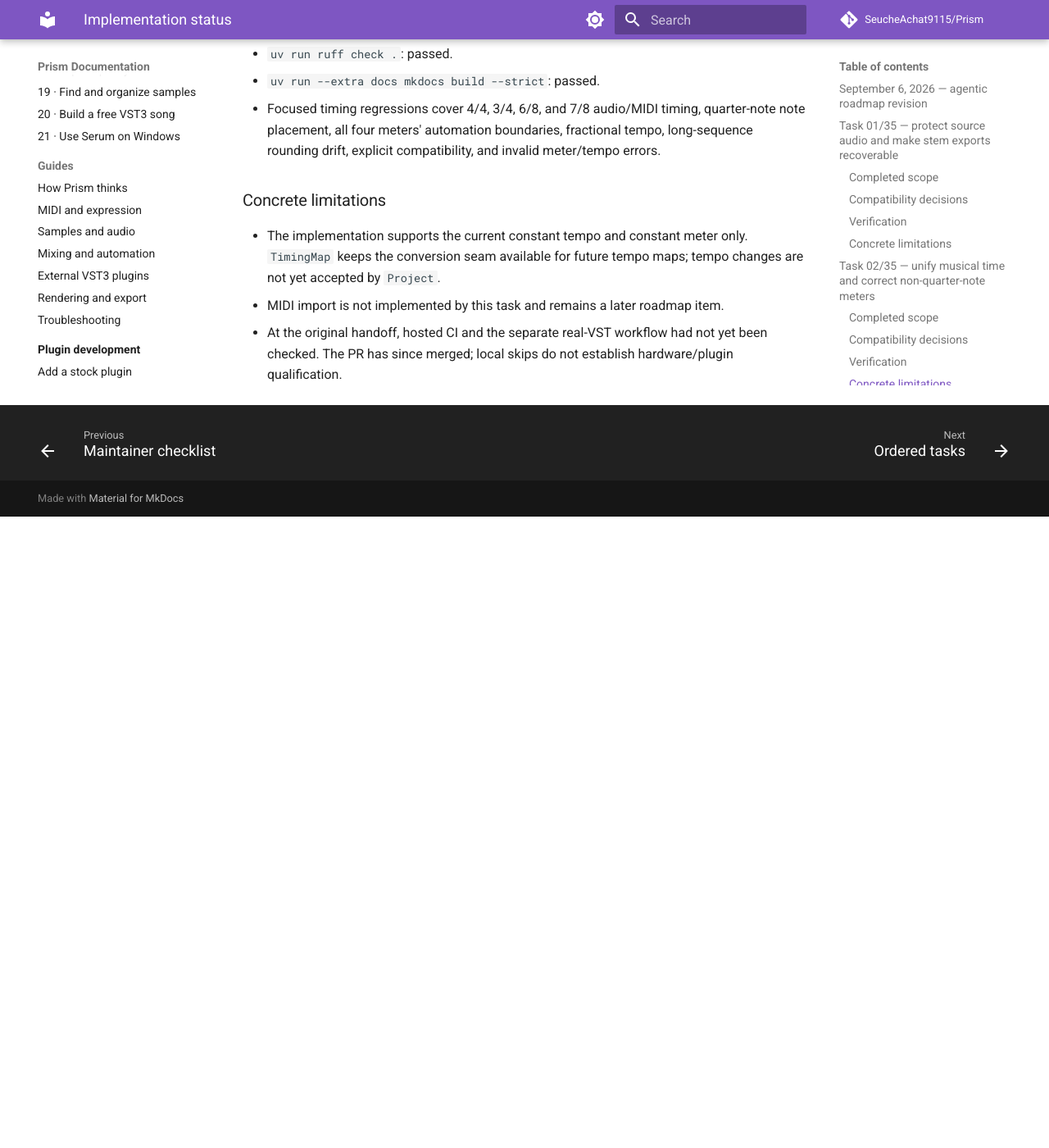
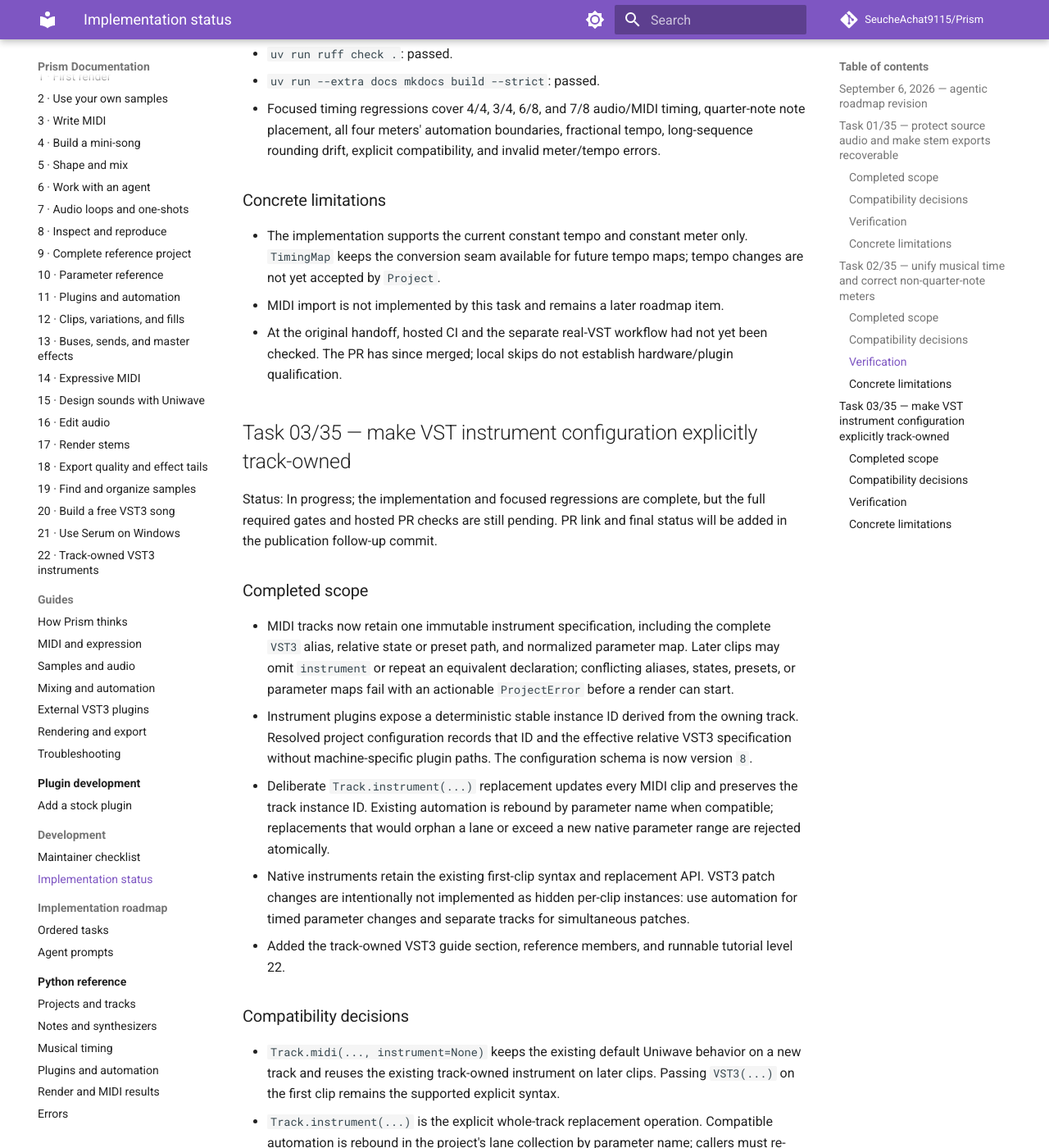
Before and after one commit to SeucheAchat9115/Prism, an MkDocs documentation site: the page built from docs/development/implementation-status.md, in a window 1280 px wide and 1400 px high, scrolled down 3268 px. Shown: the whole window at 82% size. Built offline with MkDocs 1.6.1 and Material for MkDocs 9.7.7, drawn with Linux system fonts in a browser that asks for light colours; comment, search, counter and statistics services are not loaded; before the commit the page ends 3898 px from its top, so only the background shows below that; some of the changed text lies outside the part shown.

Commit message:
feat: make VST instruments track-owned

````diff
--- a/docs/development/implementation-status.md
+++ b/docs/development/implementation-status.md
@@ -137,3 +137,63 @@
 - At the original handoff, hosted CI and the separate real-VST workflow had
   not yet been checked. The PR has since merged; local skips do not establish
   hardware/plugin qualification.
+
+## Task 03/35 — make VST instrument configuration explicitly track-owned
+
+Status: In progress; the implementation and focused regressions are complete,
+but the full required gates and hosted PR checks are still pending. PR link and
+final status will be added in the publication follow-up commit.
+
+### Completed scope
+
+- MIDI tracks now retain one immutable instrument specification, including the
+  complete `VST3` alias, relative state or preset path, and normalized parameter
+  map. Later clips may omit `instrument` or repeat an equivalent declaration;
+  conflicting aliases, states, presets, or parameter maps fail with an
+  actionable `ProjectError` before a render can start.
+- Instrument plugins expose a deterministic stable instance ID derived from the
+  owning track. Resolved project configuration records that ID and the effective
+  relative VST3 specification without machine-specific plugin paths. The
+  configuration schema is now version `8`.
+- Deliberate `Track.instrument(...)` replacement updates every MIDI clip and
+  preserves the track instance ID. Existing automation is rebound by parameter
+  name when compatible; replacements that would orphan a lane or exceed a new
+  native parameter range are rejected atomically.
+- Native instruments retain the existing first-clip syntax and replacement API.
+  VST3 patch changes are intentionally not implemented as hidden per-clip
+  instances: use automation for timed parameter changes and separate tracks for
+  simultaneous patches.
+- Added the track-owned VST3 guide section, reference members, and runnable
+  tutorial level 22.
+
+### Compatibility decisions
+
+- `Track.midi(..., instrument=None)` keeps the existing default Uniwave behavior
+  on a new track and reuses the existing track-owned instrument on later clips.
+  Passing `VST3(...)` on the first clip remains the supported explicit syntax.
+- `Track.instrument(...)` is the explicit whole-track replacement operation.
+  Compatible automation is rebound in the project's lane collection by
+  parameter name; callers must re-read that collection after replacement because
+  `AutomationLane` remains immutable.
+- The separate real-VST workflow and hardware/plugin qualification are unchanged.
+  Continuous one-instance arrangement rendering remains task 05.
+
+### Verification
+
+- Focused VST tests: **16 passed** locally, including equal declaration reuse,
+  alias/state/preset/parameter conflicts, stable configuration, replacement,
+  automation rebinding, and atomic orphan rejection.
+- `uv run --extra dev mypy src/prism`: passed.
+- `uv run --extra dev ruff check src/prism/plugins.py src/prism/project/builder.py`:
+  passed.
+- Full `pytest --cov`, repository-wide Ruff, strict MkDocs, and hosted CI are
+  pending at this intermediate status.
+
+### Concrete limitations
+
+- A VST3 parameter name not present in the authored parameter map is still
+  accepted for automation because the installed plugin is the authority for its
+  exposed controls; hardware/plugin inspection remains outside this task.
+- The current renderer still creates worker renders per arrangement placement;
+  the track-owned identity is groundwork for task 05 and does not claim its
+  continuous-instance behavior.
--- a/docs/guides/external-vst3.md
+++ b/docs/guides/external-vst3.md
@@ -104,6 +104,32 @@
 The loading order is plugin default, state or preset, `parameters`, then Prism
 automation. This makes the visible values in `main.py` authoritative.
 
+## Keep one VST3 configuration per track
+
+An instrument track owns one immutable VST3 declaration and one stable instrument
+instance identity. Later MIDI clips can omit `instrument` to reuse that
+track-owned declaration, or pass an equivalent `VST3(...)` value explicitly:
+
+```python
+patch = VST3("serum", parameters={"Filter Cutoff": 0.35})
+lead = song.track("Lead").midi("C4 Eb4 G4", instrument=patch)
+lead.midi("G4 F4 Eb4 C4", section="Chorus")  # reuses patch
+```
+
+The alias, state, preset, and complete parameter map must remain compatible on
+one track. A conflicting declaration such as `Filter Cutoff=0.8` raises before
+rendering with a message that identifies the conflict. Prism does not create a
+hidden per-clip plugin instance to switch patches. Use `song.automation(...)`
+for timed parameter changes and separate tracks when two patches must sound at
+the same time.
+
+Calling `lead.instrument(VST3(...))` is an explicit whole-track replacement.
+All MIDI clips receive the replacement patch. Compatible automation is rebound
+by parameter name; if a lane would become orphaned or exceed the new instrument's
+range, the replacement is rejected before the track is changed. The resolved
+configuration records the effective relative state/preset paths, parameters,
+and stable instance ID, but never the machine-specific plugin path.
+
 ## Save settings that parameters cannot express
 
 Some plugins keep wavetable selections, modulation routings, sample data, or
--- /dev/null
+++ b/docs/tutorial/22-track-owned-vst3-instrument.md
@@ -0,0 +1,107 @@
+# Level 22 — reuse a track-owned VST3 instrument
+
+Goal: give one track one reproducible VST3 instrument configuration, then reuse
+that patch across several clips without silently losing later declarations.
+
+## 1. Declare the patch once
+
+Register the plugin in the project first, then keep state and preset files inside
+the project folder. Paths in `VST3(...)` are project-relative, so the resolved
+configuration does not contain a machine-specific absolute path.
+
+```python
+from prism import Project, VST3
+
+
+song = Project(
+    "Track Owned VST Song",
+    prism_version="0.2.0.dev0",
+    tempo=124,
+)
+
+lead_patch = VST3(
+    "surge",
+    state="plugin-states/lead.state",
+    parameters={"Cutoff": 0.35, "Resonance": 0.2},
+)
+
+lead = song.track("Lead", gain_db=-7).midi(
+    "C4 Eb4 G4 Bb4",
+    instrument=lead_patch,
+    bars=1,
+)
+
+# Omitting instrument on a later clip reuses the track-owned declaration.
+lead.midi("G4 F4 Eb4 C4", section="Chorus", bars=1)
+
+song.section("Verse", bars=1, tracks=[lead])
+song.section("Chorus", bars=1, tracks=[lead])
+
+print(song.validate())
+print(song.configuration()["tracks"][0]["instrument_specification"])
+```
+
+The first `midi(...)` call remains the convenient place to choose a VST3. The
+track stores the complete immutable `VST3` declaration and gives it one stable
+instrument instance identity. Equal declarations on later clips are accepted;
+the track still owns only one specification and one public instrument object.
+
+## 2. Change parameters over time with automation
+
+Do not switch VST3 patches per clip. A timed parameter change is automation on
+the track-owned instrument:
+
+```python
+instrument = lead.instrument_plugin
+assert instrument is not None
+
+song.automation(
+    "Lead cutoff sweep",
+    target=instrument,
+    parameter="Cutoff",
+    points=[(0.0, 0.35), (1.0, 0.75), (2.0, 0.45)],
+)
+```
+
+Use the exact normalized parameter names exposed by the installed plugin. If a
+different patch is needed at the same time, create a separate track and VST3
+instance explicitly. This keeps an agent's edits inspectable and prevents one
+clip from changing the sound of another clip by accident.
+
+## 3. Replace the whole track deliberately
+
+`track.instrument(...)` is the explicit whole-track replacement operation. It
+updates every MIDI clip consistently and retains the stable track instance ID:
+
+```python
+lead.instrument(
+    VST3(
+        "surge",
+        state="plugin-states/bright-lead.state",
+        parameters={"Cutoff": 0.6, "Resonance": 0.15},
+    )
+)
+```
+
+Existing automation is rebound by parameter name when the new instrument can
+accept it. If a lane would become orphaned or its values no longer fit the new
+instrument's range, Prism rejects the replacement before changing the track;
+remove or retarget that lane first.
+
+## 4. Try the guarded failure
+
+This declaration conflicts with the track-owned `Cutoff=0.35` configuration and
+raises an actionable `ProjectError` before rendering:
+
+```python
+lead.midi(
+    "Bb4",
+    instrument=VST3("surge", parameters={"Cutoff": 0.8}),
+)
+```
+
+The same rule applies to a different alias, state file, or preset file. Prism
+does not create hidden per-clip VST instances to make such a conflict appear to
+work.
+
+[Back: use Serum on Windows →](21-serum-on-windows.md)
--- a/mkdocs.yml
+++ b/mkdocs.yml
@@ -109,6 +109,7 @@
       - "19 · Find and organize samples": tutorial/19-find-and-organize-samples.md
       - "20 · Build a free VST3 song": tutorial/20-free-vst3-song.md
       - "21 · Use Serum on Windows": tutorial/21-serum-on-windows.md
+      - "22 · Track-owned VST3 instruments": tutorial/22-track-owned-vst3-instrument.md
   - Guides:
       - How Prism thinks: guides/concepts.md
       - MIDI and expression: guides/midi-and-expression.md
````
Also changed, not shown: docs/development/implementation-tasks.md (+1 -1 lines), docs/reference/plugins.md (+2 -1 lines), docs/reference/project.md (+3 -0 lines), 5 other files.
